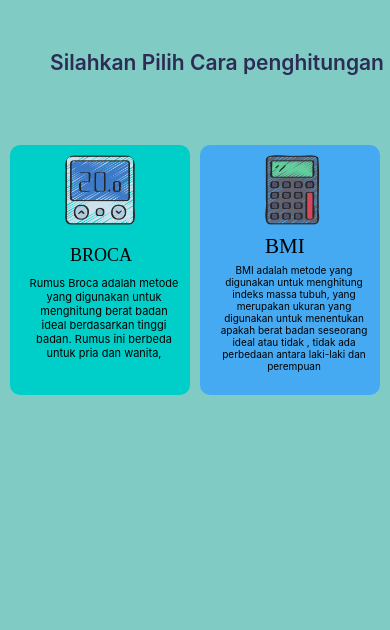
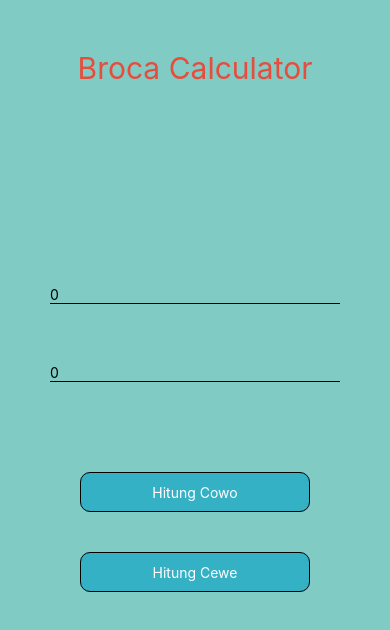
Before and after one commit to syarifulAmar123/Apps-Bmi, a React Native app: screen /Broca in a window 390 px wide. Shown: the top 630 px of the page. Built offline with nearby package versions, Linux system fonts and the light colour scheme.

Commit message:
Menambah Screen Broca serta Isi di dalamnya

```diff
--- a/src/assets/index.js
+++ b/src/assets/index.js
@@ -1,8 +1,9 @@
 import Ilogo from './ccc.png';
-import Back from './backD.png';
+import Back from './ulang.png';
 import Man from './man.png';
 import Woman from './woman.png';
 import Bmi from './imb.png';
 import LogoBmi from './kalkulatorBmi.png';
 import LogoBroca from './kalkulatorBroca.png';
-export {Ilogo, Back, Man, Woman, Bmi, LogoBmi, LogoBroca};
+import Balik from './balik.png';
+export {Ilogo, Back, Man, Woman, Bmi, LogoBmi, LogoBroca, Balik};
--- a/src/screen/App.js
+++ b/src/screen/App.js
@@ -4,6 +4,7 @@ import {createNativeStackNavigator} from '@react-navigation/native-stack';
 import SpalshScreen from './splashScreen';
 import Home from './home';
 import Bmi from './bmi';
+import Broca from './broca';
 
 const App = () => {
   const Amar = createNativeStackNavigator();
@@ -15,6 +16,7 @@ const App = () => {
         <Amar.Screen name="splashScreen" component={SpalshScreen} />
         <Amar.Screen name="Home" component={Home} />
         <Amar.Screen name="Bmi" component={Bmi} />
+        <Amar.Screen name="Broca" component={Broca} />
       </Amar.Navigator>
     </NavigationContainer>
   );
--- a/src/screen/bmi/index.js
+++ b/src/screen/bmi/index.js
@@ -10,9 +10,9 @@ import {
   Alert,
   Modal,
 } from 'react-native';
-import {Back, Man, Woman} from '../../assets';
+import {Back, Balik, Man, Woman} from '../../assets';
 
-export default function Bmi() {
+export default function Bmi({navigation}) {
   const [gender, setGender] = useState(false);
   const [pria, setPria] = useState(false);
   const [perempuan, setperempuan] = useState(false);
@@ -61,11 +61,17 @@ export default function Bmi() {
   };
 
   return (
-    <View style={{flex: 1, backgroundColor: '#80cbc4'}}>
-      <StatusBar barStyle={'dark-content'} backgroundColor={'#80cbc4'} />
+    <View style={{flex: 1, backgroundColor: '#a5d2cb'}}>
+      <StatusBar barStyle={'dark-content'} backgroundColor={'#a5d2cb'} />
       <View style={stylis.containerheader}>
+        <TouchableOpacity onPress={() => navigation.goBack()}>
+          <Image
+            source={Balik}
+            style={{width: 30, height: 30, marginTop: -1}}
+          />
+        </TouchableOpacity>
         <Text style={stylis.TextHeader}>BMI Calculator</Text>
-        <TouchableOpacity activeOpacity={0.6} onPress={() => ulang()}>
+        <TouchableOpacity activeOpacity={0.4} onPress={() => ulang()}>
           <Image source={Back} style={stylis.HeaderImage} />
         </TouchableOpacity>
       </View>
@@ -169,6 +175,7 @@ const stylis = StyleSheet.create({
     color: 'black',
     fontSize: 18,
     fontWeight: '500',
+    marginLeft: -150,
   },
   HeaderImage: {
     width: 35,
@@ -200,10 +207,8 @@ const stylis = StyleSheet.create({
   InputCm: {
     margin: 50,
     marginTop: 100,
-    // marginBottom: -50,
     borderBottomWidth: 1 / 2,
     borderBottomColor: 'black',
-    // borderWidth: 1 / 2,
   },
   Buttons: {
     justifyContent: 'center',
--- a/src/screen/broca/index.js
+++ b/src/screen/broca/index.js
@@ -1,12 +1,76 @@
-import {StyleSheet, Text, View} from 'react-native';
-import React from 'react';
+import React, {useState} from 'react';
+import {
+  StyleSheet,
+  Text,
+  View,
+  TextInput,
+  TouchableOpacity,
+} from 'react-native';
 
-export default function Broca() {
+const Broca = () => {
+  const [cm, setCm] = useState(0);
+  const [kg, setKg] = useState(0);
   return (
-    <View>
-      <Text>index</Text>
+    <View style={{flex: 1, backgroundColor: '#80cbc4'}}>
+      <Text
+        style={{
+          textAlign: 'center',
+          marginTop: 50,
+          fontSize: 30,
+          color: '#e74c3c',
+        }}>
+        Broca Calculator
+      </Text>
+      <View style={[stylis.InputCm, {marginTop: 200}]}>
+        <TextInput
+          placeholder="Masukan Tinggi Anda (cm)*"
+          placeholderTextColor={'#34495e'}
+          value={cm}
+          onChangeText={text => setCm(text)}
+          style={{color: 'black', fontSize: 14, fontWeight: '400'}}
+        />
+      </View>
+      <View style={[stylis.InputCm, {marginTop: 10}]}>
+        <TextInput
+          placeholder="Masukan Tinggi Anda (cm)*"
+          placeholderTextColor={'#34495e'}
+          value={kg}
+          onChangeText={text => setKg(text)}
+          style={{color: 'black', fontSize: 14, fontWeight: '400'}}
+        />
+      </View>
+      <TouchableOpacity style={stylis.Buttons} onPress={() => HitungUtama()}>
+        <Text style={stylis.TextButtons}>Hitung Cowo</Text>
+      </TouchableOpacity>
+      <TouchableOpacity style={stylis.Buttons} onPress={() => HitungUtama()}>
+        <Text style={stylis.TextButtons}>Hitung Cewe</Text>
+      </TouchableOpacity>
     </View>
   );
-}
+};
 
-const styles = StyleSheet.create({});
+export default Broca;
+
+const stylis = StyleSheet.create({
+  InputCm: {
+    margin: 50,
+    marginTop: 100,
+    borderBottomWidth: 1 / 2,
+    borderBottomColor: 'black',
+  },
+  Buttons: {
+    justifyContent: 'center',
+    alignItems: 'center',
+    backgroundColor: '#35b1c6',
+    borderRadius: 10,
+    borderWidth: 1 / 2,
+    borderColor: 'black',
+    height: 40,
+    marginHorizontal: 80,
+    marginTop: 40,
+  },
+  TextButtons: {
+    color: 'white',
+    textAlign: 'center',
+  },
+});
--- a/src/screen/home/index.js
+++ b/src/screen/home/index.js
@@ -24,8 +24,8 @@ const Home = ({navigation}) => {
         style={{
           flexDirection: 'row',
           justifyContent: 'space-between',
-          marginLeft: 10,
-          marginRight: 10,
+          marginLeft: 15,
+          marginRight: 15,
           marginTop: 70,
         }}>
         <TouchableOpacity
@@ -38,7 +38,8 @@ const Home = ({navigation}) => {
             elevation: 1,
             // marginLeft: 30,
           }}
-          activeOpacity={0.75}>
+          activeOpacity={0.75}
+          onPress={() => PindahBroca()}>
           <Image
             source={LogoBroca}
             style={{
@@ -110,7 +111,7 @@ const Home = ({navigation}) => {
                 fontSize: 21,
                 fontFamily: 'Roboto-Medium',
                 marginTop: -1,
-                marginLeft: 55,
+                marginLeft: 60,
                 alignItems: 'flex-start',
               }}>
               BMI
@@ -138,6 +139,19 @@ const Home = ({navigation}) => {
           </View>
         </TouchableOpacity>
       </View>
+      <View style={{margin: 15, padding: 5}}>
+        <Text style={{color: 'black', marginTop: 10, textAlign: 'center'}}>
+          Kedua alat diatas ini memiliki peran masing-masing dalam membantu
+          individu memahami dan mengelola berat badan mereka. Sementara BMI
+          memberikan gambaran lebih menyeluruh tentang status berat badan
+          relatif terhadap kesehatan, kalkulator Broca menawarkan panduan yang
+          lebih sederhana untuk menetapkan target berat badan. Namun, penting
+          untuk diingat bahwa kedua metode ini tidak sempurna dan sebaiknya
+          digunakan bersama dengan penilaian kesehatan yang lebih komprehensif,
+          termasuk pemeriksaan fisik dan penilaian komposisi tubuh, untuk
+          mendapatkan gambaran yang lebih akurat tentang kesehatan seseorang.
+        </Text>
+      </View>
     </View>
   );
 };
@@ -145,10 +159,11 @@ const Home = ({navigation}) => {
 const styles = StyleSheet.create({
   Title: {
     color: '#2c2c54',
-    marginLeft: 50,
+    textAlign: 'center',
     marginTop: 50,
-    fontSize: 21,
-    fontWeight: '600',
+    fontSize: 22,
+    fontWeight: 'bold',
+    fontFamily: 'Roboto-Italic',
   },
 });
 
```
Also changed, not shown: src/assets/balik.png (added), src/assets/ulang.png (added).
